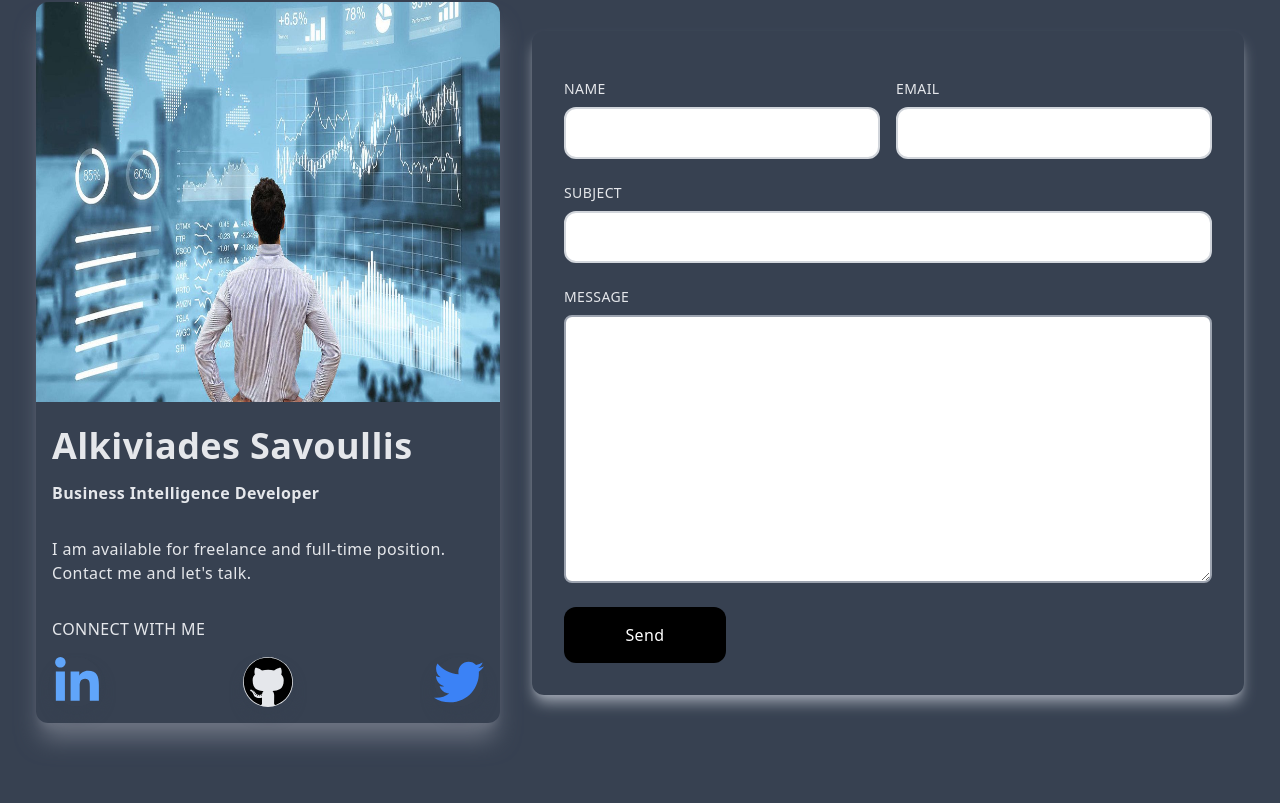
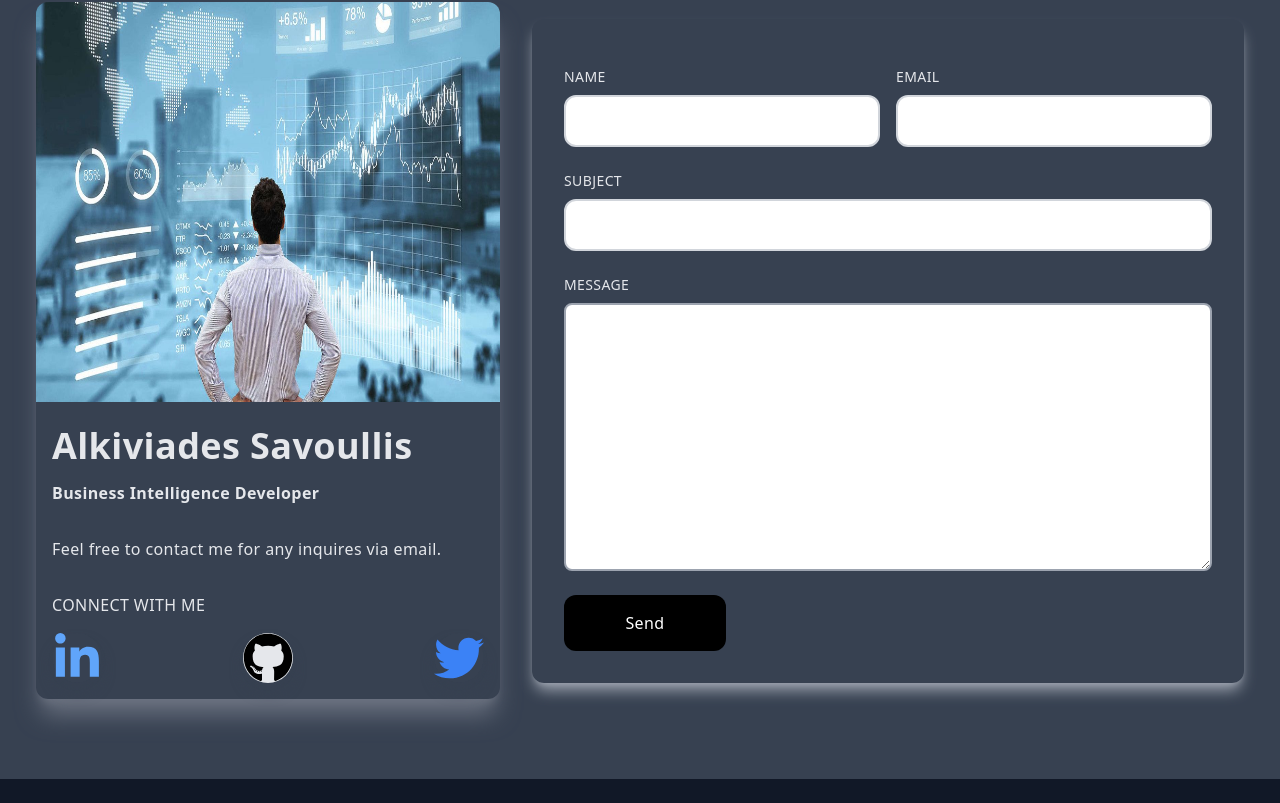
Before and after one commit to brilliantmakanju/Portfolio, a Next.js app: page / in a window 1280 px wide. Shown: the part 3750-4553 px from the top of the page. After the commit the page ends 4529 px from the top, so only its background shows below. Built offline with nearby package versions, Linux system fonts and the light colour scheme.

Commit message:
Made some changes

```diff
--- a/component/Contact.jsx
+++ b/component/Contact.jsx
@@ -103,7 +103,7 @@ const Contact = () => {
                             </div>
                             <div className='px-4 py-4 ' >
                                 <h2 className=' w-full py-2' >Alkiviades Savoullis <br /> <span className='text-[16px]' > Business Intelligence Developer</span> </h2>
-                                <p className='py-4' >I am available for freelance and full-time position. Contact me and let's talk.</p>
+                                <p className='py-4' >Feel free to contact me for any inquires via email.</p>
                             </div>
                             <div className='px-4' >
                                 <p className='uppercase' >Connect with me</p>
```
